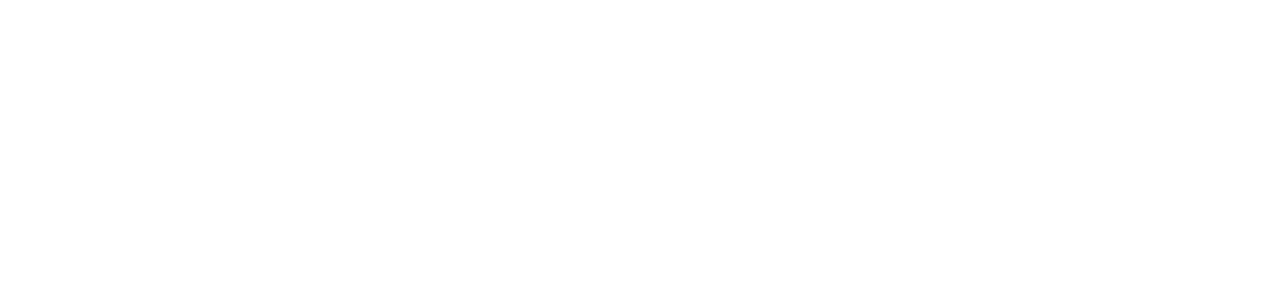
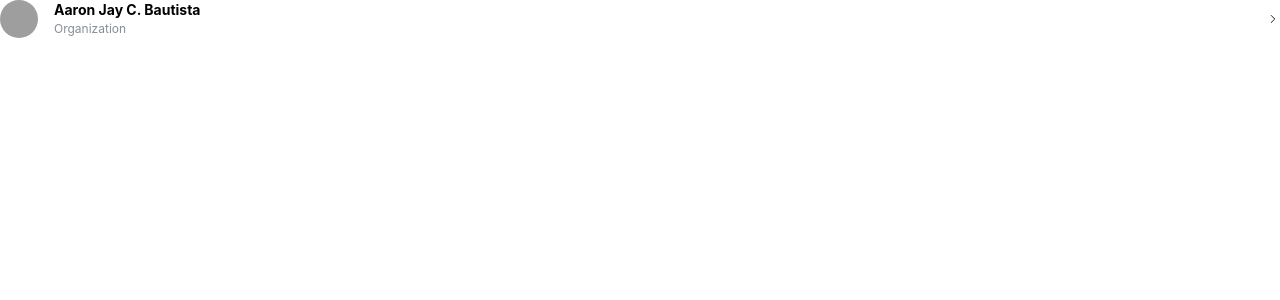
Before and after one commit to vjc2026/EmissionSense, a React (Create React App) app in the folder emissionsense/: page /test in a window 1280 px wide. Before the commit this address had no page. Shown: the top 300 px of the page. Built offline with nearby package versions, Linux system fonts and the light colour scheme; grey boxes are pictures that could not be loaded.

Commit message:
Backup just in case

```diff
--- a/emissionsense/src/App.css
+++ b/emissionsense/src/App.css
@@ -1,38 +1,3 @@
-.App {
-  text-align: center;
+div {
+  font-family: 'Courier New', Courier, monospace;
 }
-
-.App-logo {
-  height: 40vmin;
-  pointer-events: none;
-}
-
-@media (prefers-reduced-motion: no-preference) {
-  .App-logo {
-    animation: App-logo-spin infinite 20s linear;
-  }
-}
-
-.App-header {
-  background-color: #282c34;
-  min-height: 100vh;
-  display: flex;
-  flex-direction: column;
-  align-items: center;
-  justify-content: center;
-  font-size: calc(10px + 2vmin);
-  color: white;
-}
-
-.App-link {
-  color: #61dafb;
-}
-
-@keyframes App-logo-spin {
-  from {
-    transform: rotate(0deg);
-  }
-  to {
-    transform: rotate(360deg);
-  }
-}
--- a/emissionsense/src/App.tsx
+++ b/emissionsense/src/App.tsx
@@ -1,12 +1,15 @@
 import React from 'react';
 import { Route, Routes, Navigate, useNavigate } from 'react-router-dom';
-import { AppShell, Burger, Flex, Button } from '@mantine/core';
+import { AppShell, Burger, Flex, Button, UnstyledButton, Group, Avatar, Text, rem } from '@mantine/core';
 import LoginPage from './LoginAndRegister/Login';
 import ButtonComponent from './Components/Button';
 import TextComponent from './Components/Text';
 import Register from './LoginAndRegister/Register';
 import Proceed from './LoginAndRegister/Proceed';
 import History from './Components/history';
+import TEST from './Components/TEST';
+import classes from './Components/TEST.module.css'
+import { IconBoxPadding, IconCaretDownFilled  } from '@tabler/icons-react';
 import '@mantine/core/styles.css';
 import StatisticsComponent from './Components/Statistics';
 
@@ -41,6 +44,20 @@
       </AppShell.Header>
 
       <AppShell.Navbar p="md" style={{ gap: "10px" }}>
+        <UnstyledButton className={classes.user} style={{ textAlign: 'center', width: '100%', display: 'flex', flexDirection: 'column', alignItems: 'center', gap: '5px' }}>
+          <Avatar
+            src="https://i.pinimg.com/originals/2e/dd/02/2edd02160b51797f7adb807a79d96d36.jpg"
+            radius="xl"
+            size={100} // Increase the size of the profile picture
+          />
+          <Text size="md" fw={700}>
+            Aaron Jay C. Bautista
+            <IconCaretDownFilled style={{ width: 20, height: 16, paddingTop: 5} } stroke={2} />
+          </Text>
+          <Text c="dimmed" size="sm">
+            Organization
+          </Text>
+        </UnstyledButton>
         <Button onClick={() => setCurrentComponent('component1')} style={{ margin: '5px' }}>DashBoard</Button>
         <Button onClick={() => setCurrentComponent('component2')} style={{ margin: '5px' }}>Profile Page</Button>
         <Button onClick={() => setCurrentComponent('component3')} style={{ margin: '5px' }}>Statistics</Button>
@@ -65,6 +82,7 @@
       {/* Protect the /main route */}
       <Route path="/main" element={<ProtectedRoute element={<MainContent />} />} />
       <Route path="/proceed" element={<Proceed />} />
+      <Route path="/test" element={<TEST />} />
     </Routes>
   );
 };
--- a/emissionsense/src/Components/Button.tsx
+++ b/emissionsense/src/Components/Button.tsx
@@ -1,28 +1,15 @@
-import { Overlay, Container, Title, Button, Text, Card, Image, Group, Badge } from '@mantine/core';
-import classes from './Button.module.css';
+import { Container, Title, Button, Text, Card, Image, Group, Badge, Grid, Progress } from '@mantine/core';
+import { IconGlobe, IconBrandGithub, IconBrandTwitter, IconBrandInstagram, IconBrandFacebook } from '@tabler/icons-react';
+
 
 export function ButtonComponent() {
   return (
-    <div className={classes.hero}>
-      <Overlay
-        gradient="linear-gradient(180deg, rgba(0, 0, 0, 0.25) 0%, rgba(0, 0, 0, .65) 40%)"
-        opacity={1}
-        zIndex={0}
-      />
-      <Container className={classes.container} size="md">
-        <Title className={classes.title}>A fully featured React components library</Title>
-        <Text className={classes.description} size="xl" mt="xl">
-          Build fully functional accessible web applications faster than ever – Mantine includes
-          more than 120 customizable components and hooks to cover you in any situation
-        </Text>
+    <Container size="lg">
+      <Grid gutter="md">
 
-        <Button variant="gradient" size="xl" radius="xl" className={classes.control}>
-          Get started
-        </Button>
-      </Container>
-    </div>
-
-
+        {/* Right Information Section */}
+      </Grid>
+    </Container>
   );
 }
 
--- /dev/null
+++ b/emissionsense/src/Components/TEST.module.css
@@ -0,0 +1,10 @@
+.user {
+    display: block;
+    width: 100%;
+    padding: var(--mantine-spacing-md);
+    color: light-dark(var(--mantine-color-black), var(--mantine-color-dark-0));
+
+    @mixin hover {
+      background-color: light-dark(var(--mantine-color-gray-0), var(--mantine-color-dark-8));
+    }
+  }
--- /dev/null
+++ b/emissionsense/src/Components/TEST.tsx
@@ -0,0 +1,31 @@
+import { UnstyledButton, Group, Avatar, Text, rem } from '@mantine/core';
+import { IconChevronRight } from '@tabler/icons-react';
+import classes from './TEST.module.css';
+import exp from 'constants';
+
+export function UserButton() {
+  return (
+    <UnstyledButton className={classes.user}>
+      <Group>
+        <Avatar
+          src="https://i.pinimg.com/originals/2e/dd/02/2edd02160b51797f7adb807a79d96d36.jpg"
+          radius="xl"
+        />
+
+        <div style={{ flex: 1 }}>
+          <Text size="sm" fw={700}>
+            Aaron Jay C. Bautista
+          </Text>
+
+          <Text c="dimmed" size="xs">
+            Organization
+          </Text>
+        </div>
+
+        <IconChevronRight style={{ width: rem(14), height: rem(14) }} stroke={1.5} />
+      </Group>
+    </UnstyledButton>
+  );
+}
+
+export default UserButton;
--- a/emissionsense/src/LoginAndRegister/Login.tsx
+++ b/emissionsense/src/LoginAndRegister/Login.tsx
@@ -53,12 +53,19 @@
     navigate('/register');
   };
 
+  const testRegister = () => {
+    navigate('/register');
+  };
+
   return (
     <div className={classes.container}>
       <div className={classes.left}>
         <Container size={420} my={40}>
           <Title ta="center" className={classes.title} style={{ color: 'white' }}>
             Welcome back!
+            <Button fullWidth mt="xl" color="green" onClick={testRegister}>
+            TEST
+          </Button>
           </Title>
           <Text c="dimmed" size="sm" ta="center" mt={5}>
             Do not have an account yet?{' '}
```
